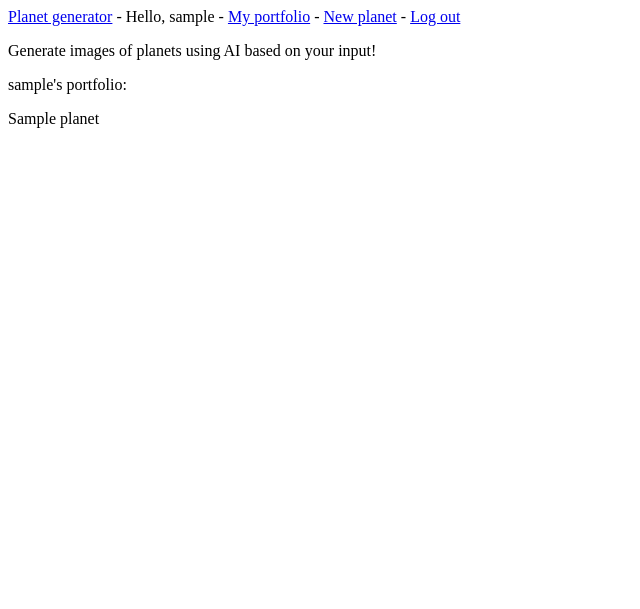
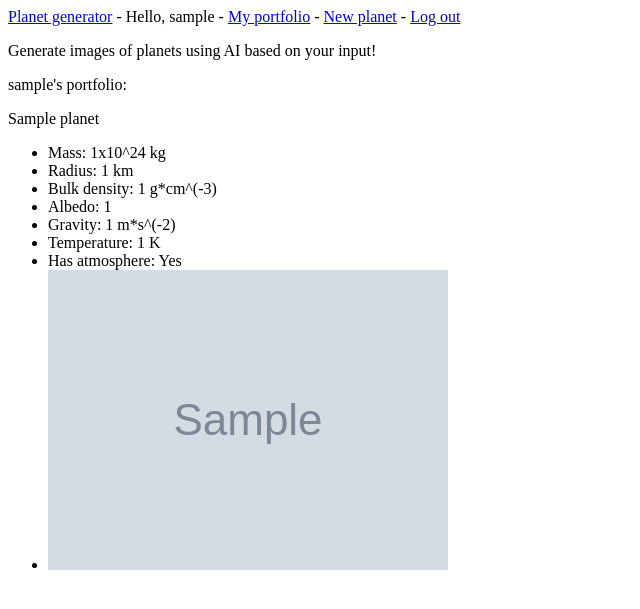
Before and after one commit to PavloShutz/planet-generator, a Django app: page /users/portfolio/ in a window 1280 px wide. Shown: the top 609 px of the page, without its empty margins (0-640 px from the left). Run offline with Django 4.2, Linux system fonts and the light colour scheme; a user stored in the database is signed in; tables that the repository leaves empty hold one stand-in row (values such as "Sample post"); grey boxes marked "Sample" are stand-in pictures.

Commit message:
user portfolio page changes

```diff
--- a/planet_generator/users/templates/users/portfolio.html
+++ b/planet_generator/users/templates/users/portfolio.html
@@ -4,7 +4,17 @@
 
     <p>{{ user.username }}'s portfolio:</p>
     {% for planet in planets %}
-        <p>{{ planet }}</p>
+        <p>{{ planet.name }}</p>
+        <ul>
+            <li>Mass: {{ planet.mass|floatformat }}x10^24 kg</li>
+            <li>Radius: {{ planet.radius|floatformat }} km</li>
+            <li>Bulk density: {{ planet.bulk_density|floatformat }} g*cm^(-3)</li>
+            <li>Albedo: {{ planet.albedo|floatformat }}</li>
+            <li>Gravity: {{ planet.gravity|floatformat }} m*s^(-2)</li>
+            <li>Temperature: {{ planet.temperature|floatformat }} K</li>
+            <li>Has atmosphere: {{ planet.atmosphere|yesno|title }}</li>
+            <li><img src="{{ planet.image.url }}" alt="Oops"></li>
+        </ul>
     {% empty %}
         <p>You have no planets in your portfolio yet.</p>
     {% endfor %}
```
